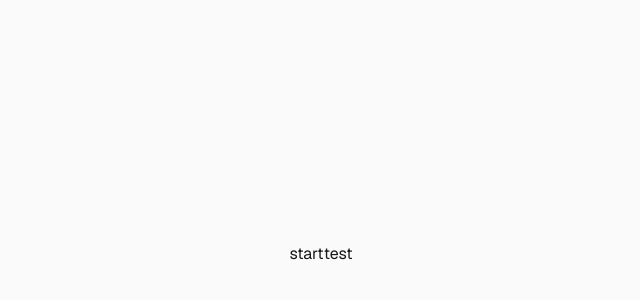
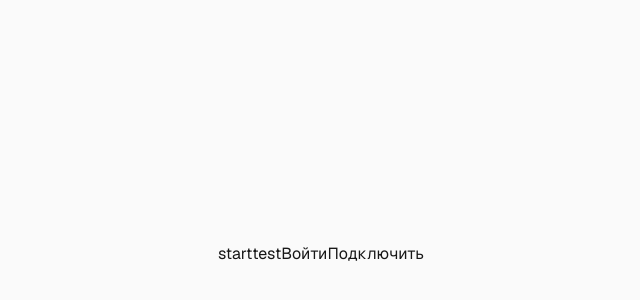
Before and after one commit to wwwwwruj/autoPro, a Next.js app: page / in a window 1280 px wide. Shown: the part 146-446 px from the top of the page, without its empty margins (319-959 px from the left). Built offline with nearby package versions, Linux system fonts and the light colour scheme.

Commit message:
test-2 #4

```diff
--- a/app/page.tsx
+++ b/app/page.tsx
@@ -3,6 +3,9 @@ export default function Home() {
     <div className="flex min-h-screen items-center justify-center bg-zinc-50 font-sans dark:bg-black">
       <h1>start</h1>
       <button>test</button>
+      <button>Войти</button>
+      <button>Подключить</button>
     </div>
+
   );
 }
```
